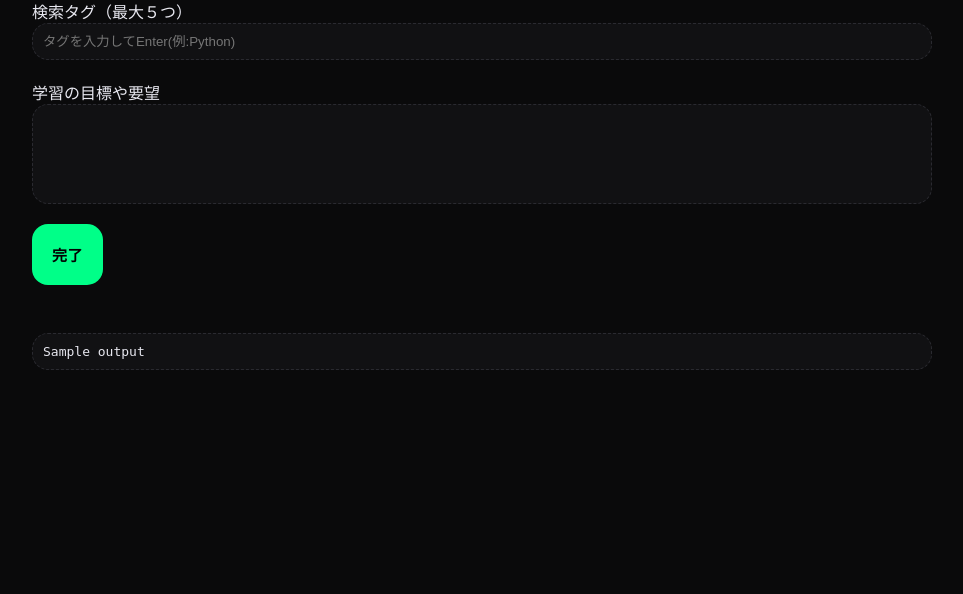
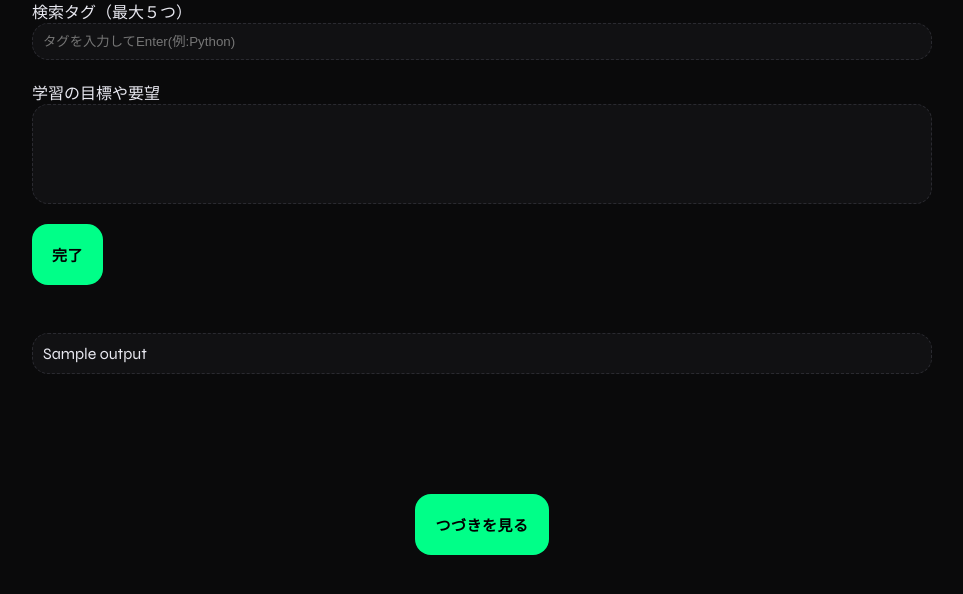
Before and after one commit to dai-par/Generate-textbook-by-QiitaAPI-ClaudeAPI, a Flask app: template main_app/templates/index.html in a window 1280 px wide. Shown: the part 158-752 px from the top of the page, without its empty margins (158-1121 px from the left). Run offline with Flask 3, Linux system fonts and the light colour scheme; the template is opened without the code that fills it: most values are stand-ins (such as "Sample title", 1, 10 or a date in 2020).

Commit message:
cording css

```diff
--- a/main_app/main.py
+++ b/main_app/main.py
@@ -96,3 +96,9 @@ def surch():
         "index.html",
         output = output
     )
+
+@app.route('/next', methods=['POST'])
+def next():
+    return render_template(
+        'index_next.html'
+    )
--- a/main_app/static/style.css
+++ b/main_app/static/style.css
@@ -95,3 +95,10 @@ body {
     border: 1.5px dashed #2a2a30;
     border-radius: 16px;
 }
+
+.next_container {
+    display: flex;
+    margin: 0 auto;
+    flex-direction: column;
+    align-items: center;
+}
--- a/main_app/templates/index.html
+++ b/main_app/templates/index.html
@@ -26,8 +26,18 @@
             </form>
         </section>
         {% if output %}
-        <pre class="outputfield">{{ output | safe }}</pre>
+            <div class="outputfield">{{ output | safe }}</div>
         {% endif %}
+    </div>
+
+    <div class="next_container">
+        <form action="next" method="post">
+            {% if output %}
+            <button type="submit" class="submit_btn">
+                つづきを見る
+            </button>
+            {% endif %}
+        </form>
     </div>
 
     <script>
--- a/main_app/templates/index_next.html
+++ b/main_app/templates/index_next.html
@@ -6,6 +6,7 @@
     <title>Document</title>
 </head>
 <body>
-
+    <h1>買い切りで無制限プランを準備中です...</h1>
+    <h2>リリースまで少々お待ちください</h2>
 </body>
 </html>
```
Lines whose indentation alone changed are shown as unchanged.
